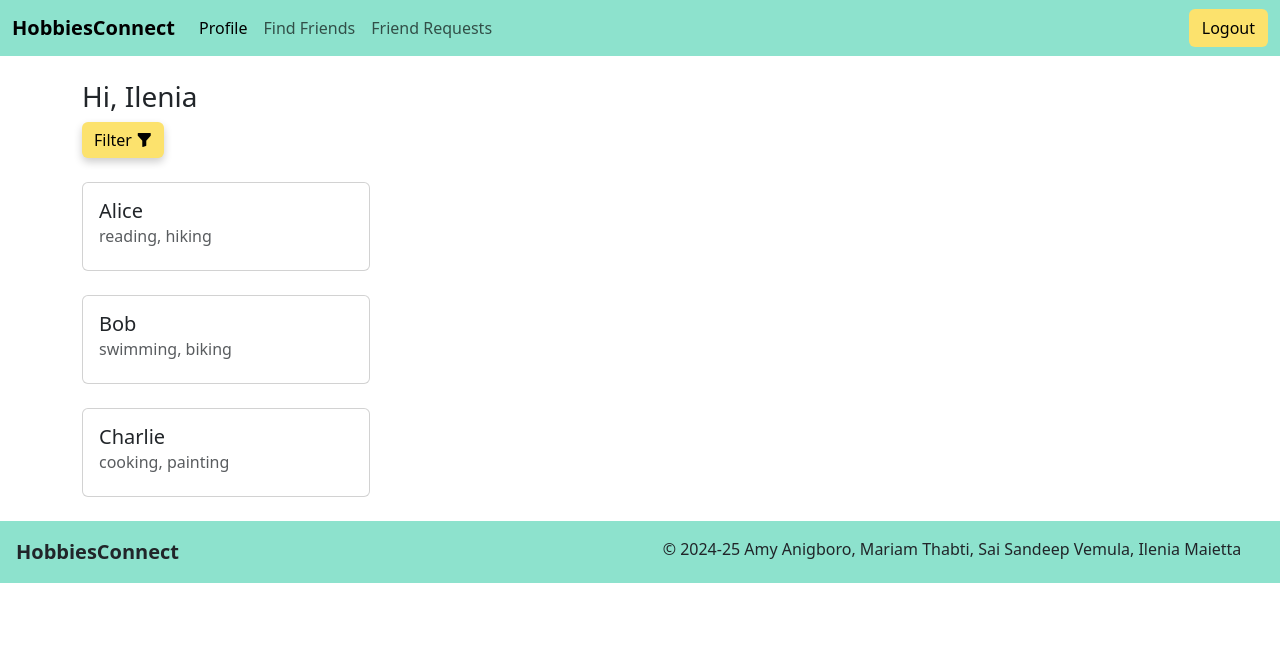
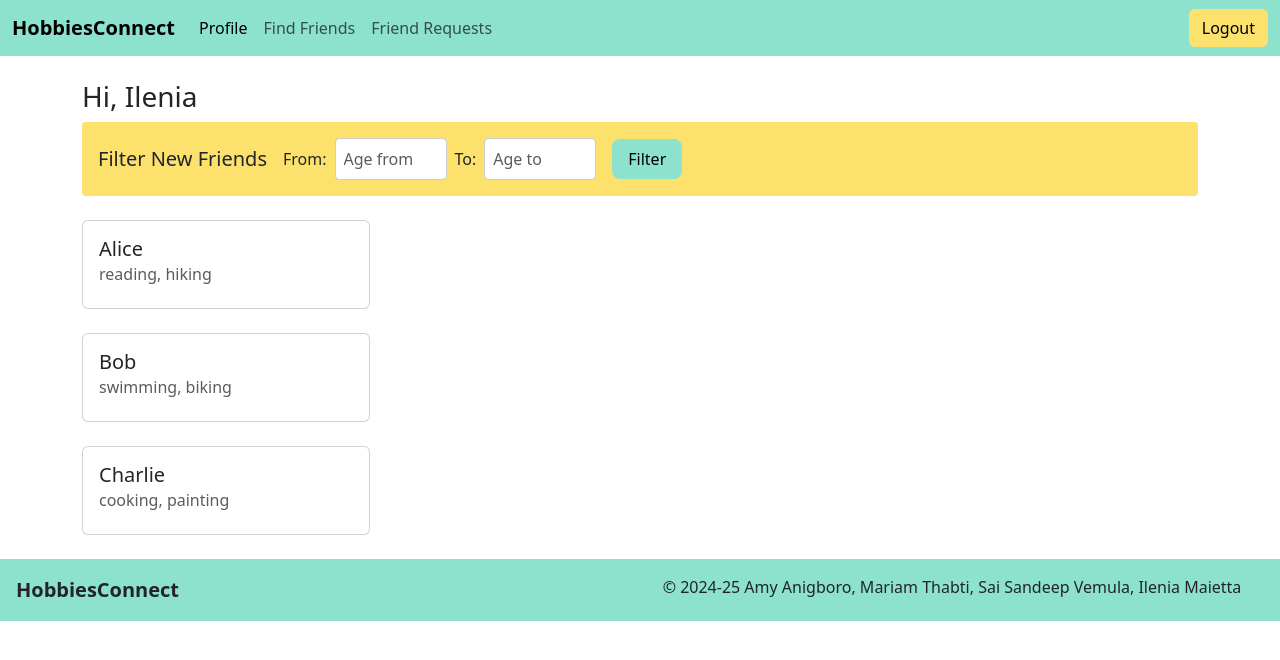
Before and after one commit to ileniadigital/HobbiesConnect, a Vue app in the folder frontend/: page /findfriends in a window 1280 px wide. Shown: the top 660 px of the page. Built offline with nearby package versions, Linux system fonts and the light colour scheme.

Commit message:
Finished laying out filter button

```diff
--- a/frontend/src/components/Filter.vue
+++ b/frontend/src/components/Filter.vue
@@ -1,21 +1,65 @@
 <template>
-    <button type="button" class="btn btn-primary">
-        Filter
-        <i class="bi bi-funnel-fill"></i>
-    </button>
+    <div class="filter-card d-flex flex-row gap-3 p-2 align-items-center">
+        <h5 class="card-title">Filter New Friends</h5>
+        <!-- Input age ranges -->
+        <div class="form-group d-flex flex-row align-items-center gap-2">
+            <label for="ageFrom">From:</label>
+            <input type="text" id="ageFrom" class="form-control" v-model="ageFrom" placeholder="Age from">
+            <label for="ageTo">To:</label>
+            <input type="text" id="ageTo" class="form-control" v-model="ageTo" placeholder="Age to">
+        </div>
+        <!-- Filter confirm button-->
+        <button class="btn btn-primary" @click="filter">Filter</button>
+    </div>
 </template>
 
 <script lang="ts">
 import { defineComponent } from "vue";
 export default defineComponent({
+    data() {
+        return {
+            ageFrom: '',
+            ageTo: ''
+        };
+    },
+    methods: {
+        filter() {
+            console.log('Age from:', this.ageFrom);
+            console.log('Age to:', this.ageTo);
+        }
+    }
 })
 </script>
 
 <style scoped>
-.btn {
-    background-color: #FCE26D;
+.filter-card {
+    background-color: #fce26d;
+    border-radius: 0.25rem;
+}
+
+.card-title {
+    margin-left: 0.5rem;
+}
+
+.form-control {
+    width: 7rem;
+    margin: 0.5rem 0;
+    padding: 0.5rem;
+    border: 0.0625rem solid #ccc;
+    border-radius: 0.25rem;
+}
+
+.btn-primary,
+.btn-primary:hover {
+    background-color: #8DE2CD;
     color: black;
     border: none;
-    box-shadow: 0 0.25rem 0.5rem rgba(0, 0, 0, 0.2);
+    border-radius: 0.5rem;
+    padding: 0.5rem 1rem;
+    cursor: pointer;
+}
+
+.btn-primary:hover {
+    font-weight: bold;
 }
 </style>
```
